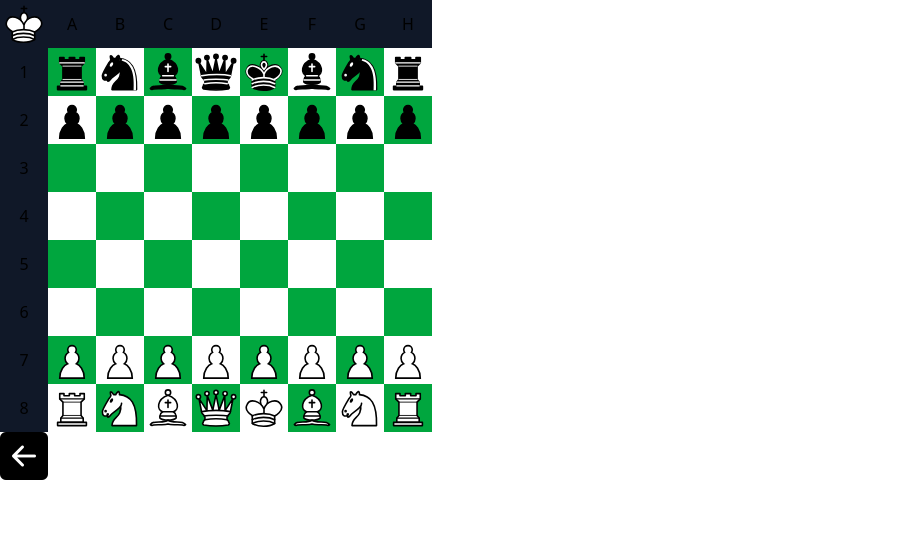
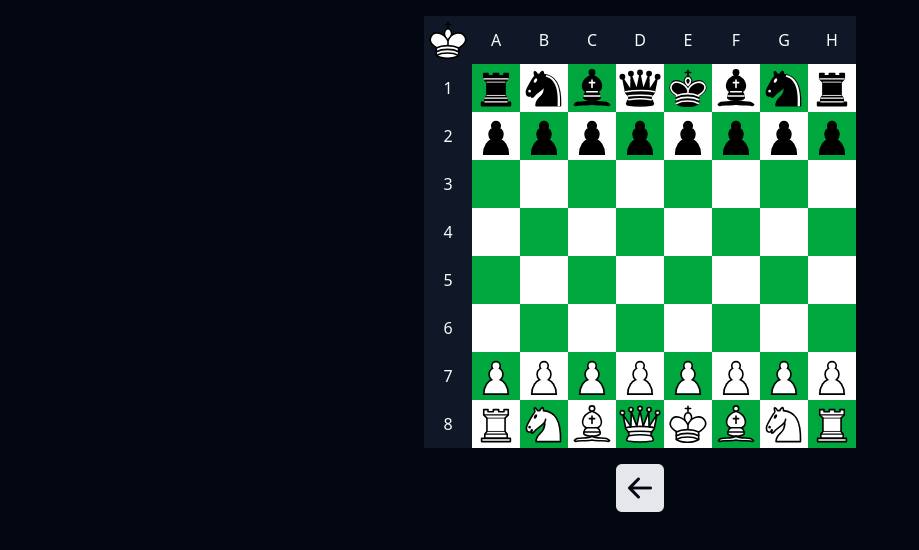
Before and after one commit to iurilugao01/chessGame, a Vue app: page / in a window 1280 px wide. Shown: the top 550 px of the page, without its empty margins (0-919 px from the left). Built offline with nearby package versions, Linux system fonts and the light colour scheme.

Commit message:
general changes

```diff
--- a/package.json
+++ b/package.json
@@ -10,6 +10,7 @@
   },
   "dependencies": {
     "@tailwindcss/vite": "^4.1.3",
+    "axios": "^1.11.0",
     "tailwindcss": "^4.1.3",
     "vue": "^3.5.13"
   },
--- a/src/components/TheGame.vue
+++ b/src/components/TheGame.vue
@@ -153,8 +153,8 @@ const toggleFocus = (code: string, ghosts: string[]) => {
 
 const movePiece = (targetPiece: string, targetPosition: string): void => {
   showGhosts.value = [];
+  register.value.push(new Register());
   whiteTurn.value = !whiteTurn.value;
-  register.value.push(new Register());
   console.log(table.value);
 
   const team = targetPiece[0];
@@ -199,8 +199,12 @@ const killPiece = (pieceCode: string) => {
 const revertTable = () => {
   if (!register.value[0]) return;
 
-  const index = register.value.length - 1;
+  const index = 0;
   table.value = register.value[index].table;
+  console.log("tabuleiro:");
+  console.log(table.value);
+  console.log("registro:");
+  console.log(register.value[index]);
   whiteTurn.value = register.value[index].turn;
   register.value.pop();
 };
@@ -234,7 +238,10 @@ onMounted(() => {
 </script>
 
 <template>
-  <TheTable :turn="whiteTurn">
+  <div
+    class="flex flex-col items-center gap-4 min-w-screen min-h-screen bg-gray-950"
+  >
+    <TheTable :turn="whiteTurn" class="mt-4">
       <template
         v-for="position in 64"
         :key="position"
@@ -261,7 +268,8 @@ onMounted(() => {
       </template>
     </TheTable>
     <i
-    class="bi bi-arrow-left-square-fill text-5xl cursor-pointer"
+      class="bi bi-arrow-left-square-fill text-5xl cursor-pointer text-gray-200"
       @click="revertTable"
     ></i>
+  </div>
 </template>
--- a/src/components/TheTable.vue
+++ b/src/components/TheTable.vue
@@ -23,7 +23,7 @@ const usePosition = (value: number): string =>
           />
         </td>
         <td
-          class="h-12 w-12 text-center bg-gray-900"
+          class="h-12 w-12 text-center bg-gray-900 text-gray-50"
           v-for="col in 8"
           :key="col"
         >
@@ -31,7 +31,9 @@ const usePosition = (value: number): string =>
         </td>
       </tr>
       <tr v-for="row in 8" :key="row">
-        <td class="h-12 w-12 text-center bg-gray-900">{{ row }}</td>
+        <td class="h-12 w-12 text-center bg-gray-900 text-gray-50">
+          {{ row }}
+        </td>
         <td
           v-for="col in 8"
           :class="{
```
Also changed, not shown: 1 other file (tests, documents, lock files or other folders). Lines whose indentation alone changed are shown as unchanged.
